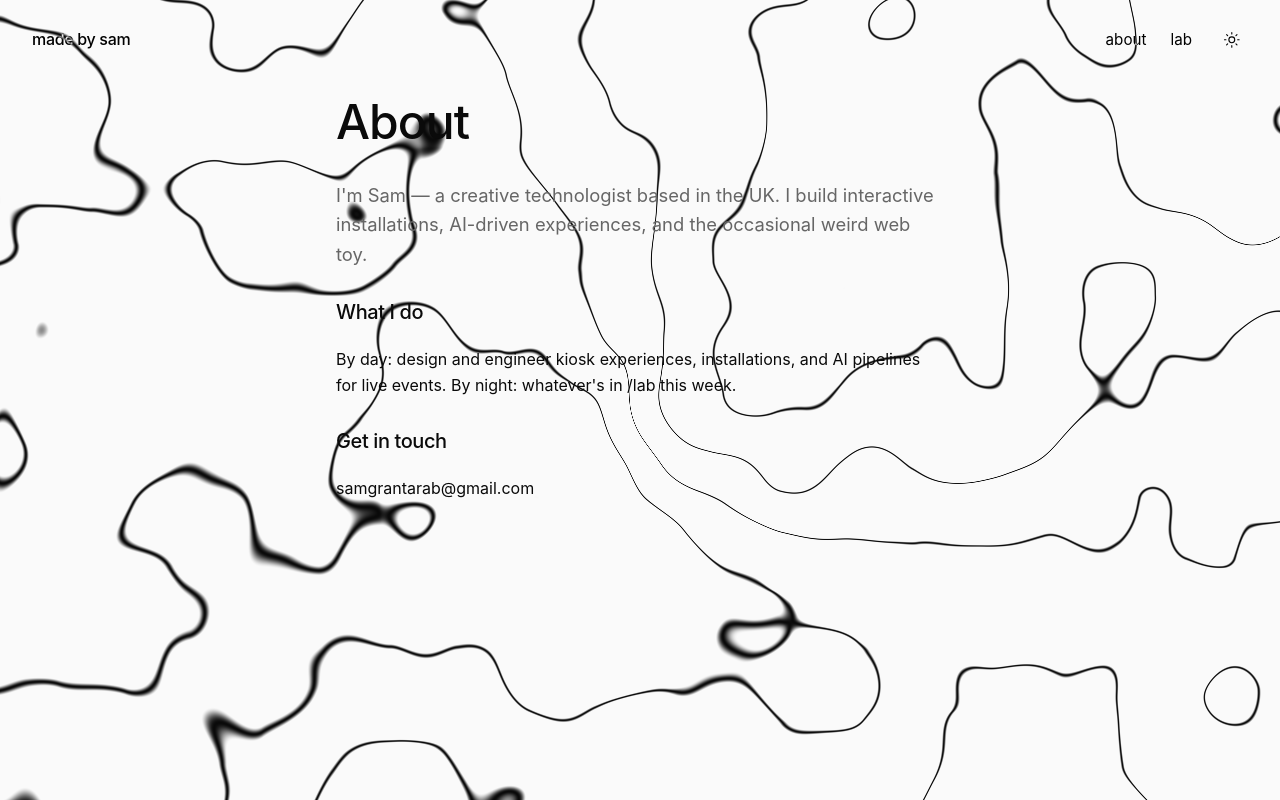
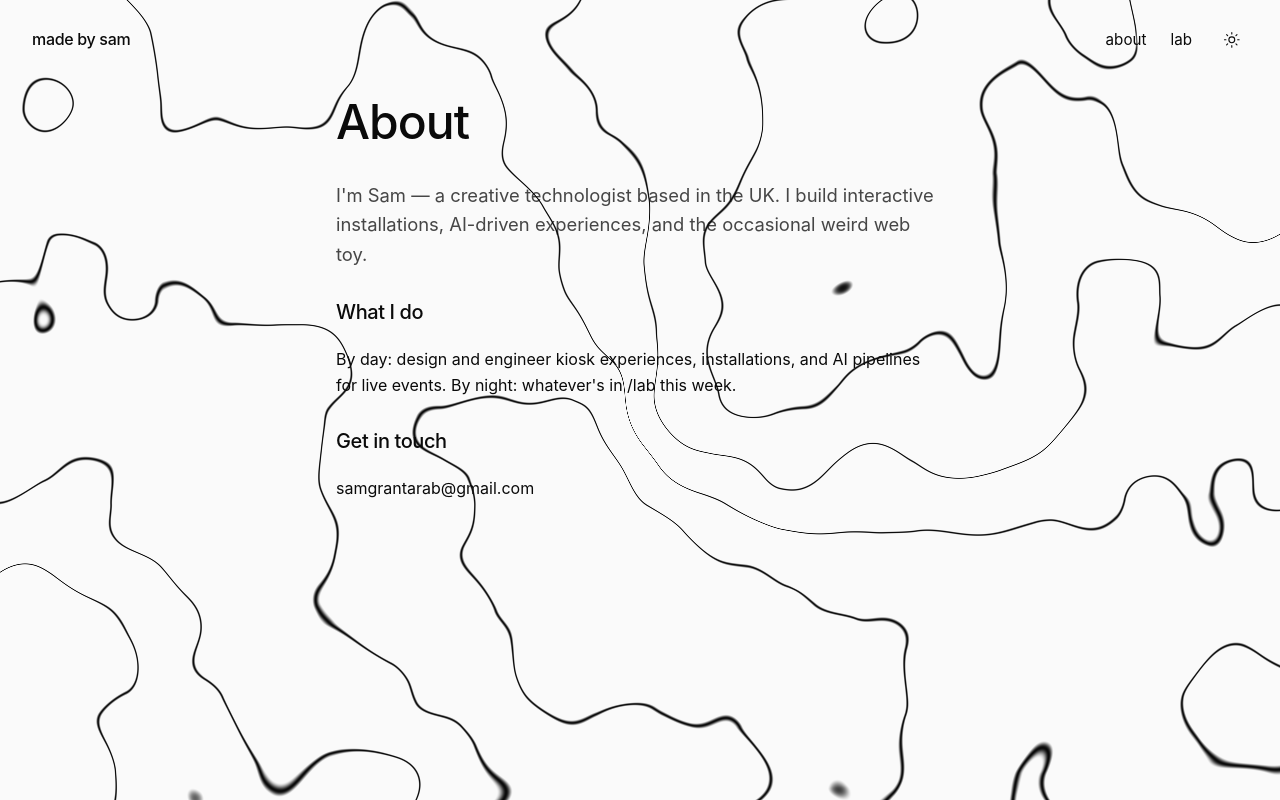
Before and after one commit to SamGrant98/madebysam, an Astro site: page /about in a window 1280 px wide. Built offline with nearby package versions, Linux system fonts and the light colour scheme; Astro itself is replaced by a stand-in of ours; animation ran at ten frames a second.

Commit message:
feat: ClientRouter + transition:persist for topo continuity across pages
- Added <ClientRouter /> so navigation is client-side, preserving the WebGL
  context and mouse state between routes
- Marked topo canvas and site header with transition:persist; init script
  guards against double-init on re-hoist
- Peak now starts off-screen so the first frame shows clean terrain until
  the user moves the mouse
- Replaced mix-blend-mode + hardcoded colors with color: var(--color-fg) and
  a text-shadow halo in --color-bg, so text stays legible over contour
  lines in both light and dark modes
- Muted text migrated to fg + opacity for the same reason

```diff
--- a/src/components/TopoCanvas.astro
+++ b/src/components/TopoCanvas.astro
@@ -3,7 +3,7 @@
 // The heavy lifting lives in ../scripts/topo.ts — this file is just the canvas + mount.
 ---
 
-<canvas id="topo-canvas" aria-hidden="true"></canvas>
+<canvas id="topo-canvas" aria-hidden="true" transition:persist="topo-canvas"></canvas>
 
 <style>
   #topo-canvas {
@@ -17,6 +17,15 @@
 
 <script>
   import { initTopoCanvas } from '../scripts/topo';
-  const canvas = document.getElementById('topo-canvas') as HTMLCanvasElement | null;
-  if (canvas) initTopoCanvas(canvas);
+
+  // Guard against double-init: the ClientRouter may re-run hoisted scripts on
+  // navigation, but we only want one renderer attached to the canvas.
+  const INIT_KEY = '__topoInitialised';
+  const canvas = document.getElementById('topo-canvas') as
+    | (HTMLCanvasElement & { [INIT_KEY]?: boolean })
+    | null;
+  if (canvas && !canvas[INIT_KEY]) {
+    canvas[INIT_KEY] = true;
+    initTopoCanvas(canvas);
+  }
 </script>
--- a/src/layouts/Base.astro
+++ b/src/layouts/Base.astro
@@ -1,4 +1,5 @@
 ---
+import { ClientRouter } from 'astro:transitions';
 import ThemeToggle from '../components/ThemeToggle.astro';
 import TopoCanvas from '../components/TopoCanvas.astro';
 import '../styles/global.css';
@@ -35,10 +36,13 @@
         document.documentElement.setAttribute('data-theme', theme);
       })();
     </script>
+
+    {/* Client-side routing so the topo canvas, WebGL state, and mouse position persist between pages */}
+    <ClientRouter />
   </head>
   <body>
     {showTopo && <TopoCanvas />}
-    <header class="site-header">
+    <header class="site-header" transition:persist="site-header">
       <a href="/" class="brand">made by sam</a>
       <nav>
         <a href="/about" class="underline">about</a>
@@ -63,8 +67,11 @@
     justify-content: space-between;
     padding: var(--space-3) var(--space-4);
     z-index: 10;
-    mix-blend-mode: difference;
-    color: #fafafa;
+    color: var(--color-fg);
+    /* Soft halo in the bg color keeps text readable over topo lines */
+    text-shadow:
+      0 0 6px var(--color-bg),
+      0 0 14px var(--color-bg);
   }
 
   .brand {
@@ -84,4 +91,11 @@
     z-index: 1;
     min-height: 100vh;
   }
+
+  /* Shared halo for readable text over the topo background */
+  main :where(h1, h2, h3, p) {
+    text-shadow:
+      0 0 10px var(--color-bg),
+      0 0 22px var(--color-bg);
+  }
 </style>
--- a/src/pages/about.astro
+++ b/src/pages/about.astro
@@ -45,7 +45,8 @@
   }
   .lede {
     font-size: 1.15rem;
-    color: var(--color-muted);
+    color: var(--color-fg);
+    opacity: 0.75;
   }
   section {
     display: flex;
--- a/src/pages/index.astro
+++ b/src/pages/index.astro
@@ -34,13 +34,13 @@
   h1 {
     font-size: clamp(2.25rem, 6vw, 4.25rem);
     max-width: 22ch;
-    mix-blend-mode: difference;
-    color: #fafafa;
+    color: var(--color-fg);
   }
   .lede {
     font-size: clamp(1rem, 1.5vw, 1.15rem);
     max-width: 42ch;
-    color: var(--color-muted);
+    color: var(--color-fg);
+    opacity: 0.75;
     margin-top: var(--space-2);
   }
 </style>
--- a/src/pages/lab/index.astro
+++ b/src/pages/lab/index.astro
@@ -43,11 +43,13 @@
     font-size: clamp(2rem, 5vw, 3rem);
   }
   .lede {
-    color: var(--color-muted);
+    color: var(--color-fg);
+    opacity: 0.75;
   }
   .empty {
     font-family: var(--font-mono);
-    color: var(--color-muted);
+    color: var(--color-fg);
+    opacity: 0.6;
     padding: var(--space-4) 0;
   }
   .grid {
@@ -72,6 +74,7 @@
   }
   .card p {
     font-size: 0.9rem;
-    color: var(--color-muted);
+    color: var(--color-fg);
+    opacity: 0.7;
   }
 </style>
--- a/src/scripts/topo.ts
+++ b/src/scripts/topo.ts
@@ -118,8 +118,12 @@
   resize();
   window.addEventListener('resize', resize);
 
-  const target = { x: 0, y: 0 };
-  const current = { x: 0, y: 0 };
+  // Start the peak off-screen (below the viewport) so the initial frame has
+  // no visible cursor hill — it'll glide in when the user first moves the mouse.
+  const offX = window.innerWidth * 0.5 * renderer.dpr;
+  const offY = -window.innerHeight * 0.6 * renderer.dpr;
+  const target = { x: offX, y: offY };
+  const current = { x: offX, y: offY };
   function onPointer(e: PointerEvent) {
     target.x = e.clientX * renderer.dpr;
     target.y = (window.innerHeight - e.clientY) * renderer.dpr;
```
